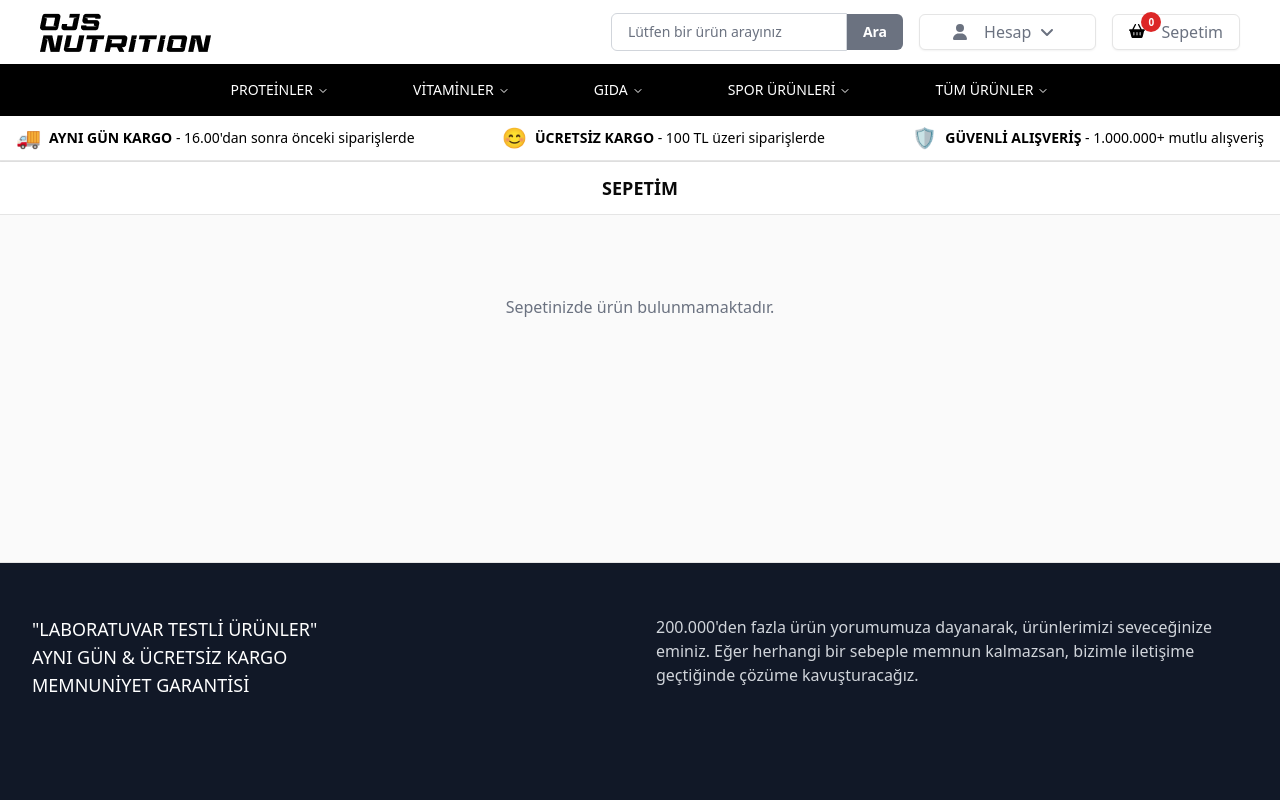
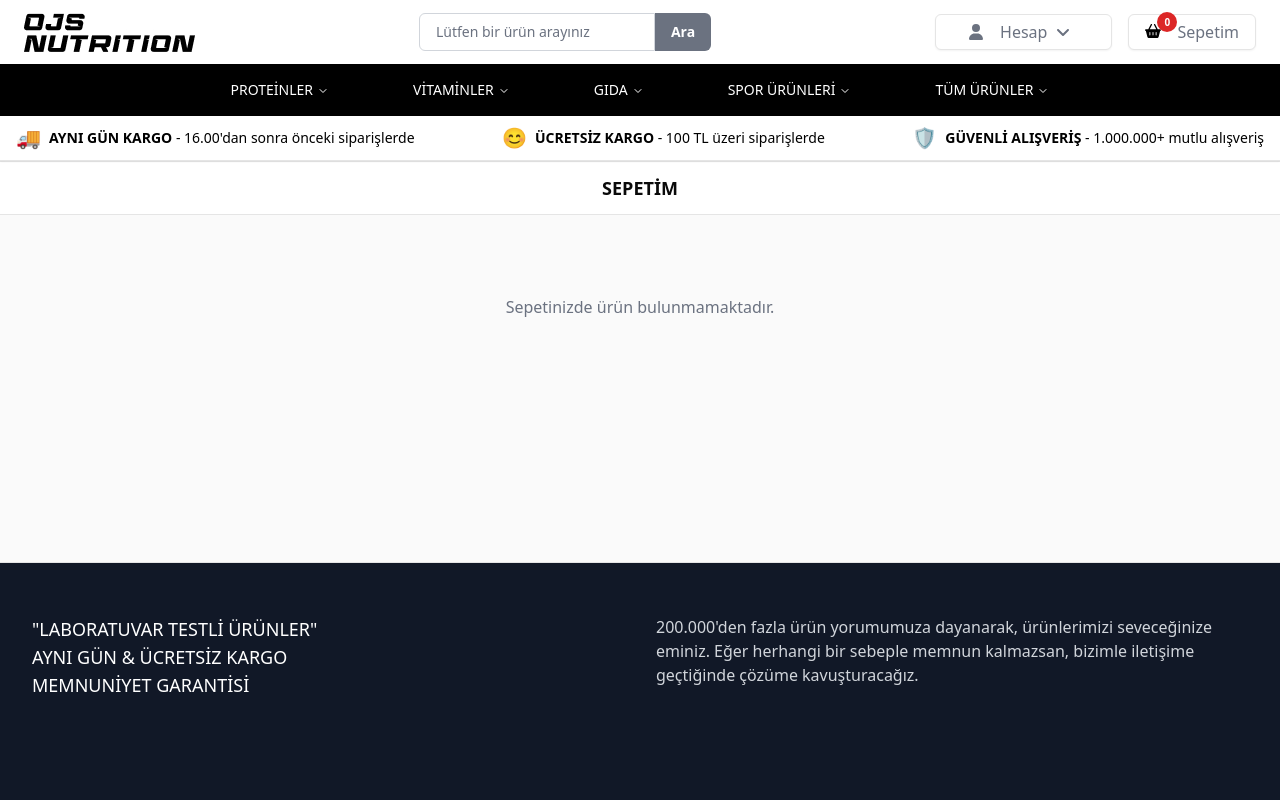
Before and after one commit to agacsevda/final-project, a React (Vite) app: page /sepetim in a window 1280 px wide. Shown: the top 800 px of the page. Built offline with nearby package versions, Linux system fonts and the light colour scheme.

Commit message:
Implement search functionality in Navbar and AllProducts components

```diff
--- a/src/components/layout/AllProducts.tsx
+++ b/src/components/layout/AllProducts.tsx
@@ -44,16 +44,16 @@ export const linksLoader = async () => {
 
 function AllProducts() {
   const [products, setProducts] = useState<Product[]>([]);
+  const [allProducts, setAllProducts] = useState<Product[]>([]);
   const [categoryName, setCategoryName] = useState<string | null>(null);
-
+  const [searchTerm, setSearchTerm] = useState<string>("");
   const navigate = useNavigate();
-
-
 
   useEffect(() => {
     const fetchProducts = async () => {
       const response = await fetch(`${BASE_URL}/products?limit=20&offset=0`);
       const data = await response.json() as ApiResponse;
+      setAllProducts(data.data.results);
       setProducts(data.data.results);
     };
     fetchProducts();
@@ -61,21 +61,31 @@ function AllProducts() {
     const handleLocationChange = () => {
       const params = new URLSearchParams(window.location.search);
       const title = params.get("name");
+      const search = params.get("search");
       console.log("URL changed, new title:", title);
       setCategoryName(title);
+      if (search) {
+        setSearchTerm(search);
+      }
     };
 
-    // İlk yüklemede çalıştır
     handleLocationChange();
-
-    // URL değişikliklerini dinle
     window.addEventListener("popstate", handleLocationChange);
-
-    // Cleanup
     return () => {
       window.removeEventListener("popstate", handleLocationChange);
     };
   }, []);
+
+  useEffect(() => {
+    if (searchTerm.trim() === "") {
+      setProducts(allProducts);
+    } else {
+      const filtered = allProducts.filter((product) =>
+        product.name.toLowerCase().includes(searchTerm.toLowerCase())
+      );
+      setProducts(filtered);
+    }
+  }, [searchTerm, allProducts]);
 
   return (
     <div className="mx-auto my-10 max-w-screen-xl px-4 py-8">
--- a/src/components/layout/Navbar.tsx
+++ b/src/components/layout/Navbar.tsx
@@ -1,37 +1,44 @@
-import { Link } from "react-router-dom";
+import { Link, useNavigate } from "react-router-dom";
 import { NavigationMenuDemo } from "@/components/shared/Category";
 import MobileMenu from "./navbar/MobileMenu";
 import SearchBar from "./navbar/SearchBar";
 import UserMenu from "./navbar/UserMenu";
 import CartSheet from "./navbar/CartSheet";
+import { useState } from "react";
 
-const Navbar = () => {
+const navbar = () => {
+  const [searchQuery, setSearchQuery] = useState("");
+  const navigate = useNavigate();
+
+  const handleSearchChange = (value: string) => {
+    setSearchQuery(value);
+  };
+
   return (
-    <nav className="border-b">
-      <div className="container mx-auto flex h-16 items-center justify-between px-4 md:px-10">
-        <div className="flex items-center gap-6">
+    <div className="sticky top-0 z-50 w-full border-b bg-white">
+      <div className="container flex h-16 items-center justify-between">
+        <div className="flex items-center gap-4">
           <MobileMenu />
           <Link to="/" className="text-xl font-bold">
             <img src="/logo_siyah.jpg" alt="" />
           </Link>
         </div>
-
-        <div className="hidden items-center gap-4 md:flex">
-          <SearchBar />
+        <div className="hidden md:block">
+          <SearchBar onSearchChange={handleSearchChange} />
+        </div>
+        <div className="flex items-center gap-4">
           <UserMenu />
           <CartSheet />
         </div>
-
-        <CartSheet isMobile />
       </div>
-
-      <SearchBar isMobile />
-
+      <div className="md:hidden">
+        <SearchBar isMobile onSearchChange={handleSearchChange} />
+      </div>
       <div className="hidden md:block">
         <NavigationMenuDemo />
       </div>
-    </nav>
+    </div>
   );
 };
 
-export default Navbar;
+export default navbar;
--- a/src/components/layout/navbar/SearchBar.tsx
+++ b/src/components/layout/navbar/SearchBar.tsx
@@ -1,30 +1,53 @@
 import { Button } from "@/components/ui/button";
 import { Input } from "@/components/ui/input";
+import { useNavigate } from "react-router-dom";
+import { useState } from "react";
 
 interface SearchBarProps {
   isMobile?: boolean;
+  onSearchChange: (value: string) => void;
 }
 
-const SearchBar = ({ isMobile = false }: SearchBarProps) => {
+const SearchBar = ({ isMobile = false, onSearchChange }: SearchBarProps) => {
+  const navigate = useNavigate();
+  const [searchValue, setSearchValue] = useState("");
+
+  const handleChange = (e: React.ChangeEvent<HTMLInputElement>) => {
+    const value = e.target.value;
+    setSearchValue(value);
+    onSearchChange(value);
+  };
+
+  const handleSubmit = (e: React.FormEvent) => {
+    e.preventDefault();
+    if (searchValue.trim()) {
+      navigate(`/tumurunler/AllProducts?search=${encodeURIComponent(searchValue)}`);
+    }
+  };
+
   if (isMobile) {
     return (
-      <div className="relative mt-4 md:hidden">
+      <form onSubmit={handleSubmit} className="relative mt-4 md:hidden">
         <Input
           width={"100%"}
           type="text"
           placeholder="Aradığınız ürünü yazınız"
           className="mb-2 w-full rounded-full bg-gray-100 py-3 pl-10 pr-4 text-sm placeholder:text-gray-500"
+          onChange={handleChange}
+          value={searchValue}
         />
-      </div>
+      </form>
     );
   }
 
   return (
-    <div className="relative w-full max-w-sm">
+    <form onSubmit={handleSubmit} className="relative flex w-full max-w-sm">
       <input
         type="text"
         placeholder="Lütfen bir ürün arayınız"
         className="flex-1 rounded-l-md border border-gray-300 px-4 py-2 text-sm placeholder-gray-500 focus:outline-none"
+        onChange={handleChange}
+        value={searchValue}
       />
       <button
         type="submit"
@@ -32,8 +55,12 @@ const SearchBar = ({ isMobile = false }: SearchBarProps) => {
       >
         Ara
       </button>
-    </div>
+    </form>
   );
 };
 
 export default SearchBar;
+
+function onSearchChange(value: string) {
+  throw new Error("Function not implemented.");
+}
```
